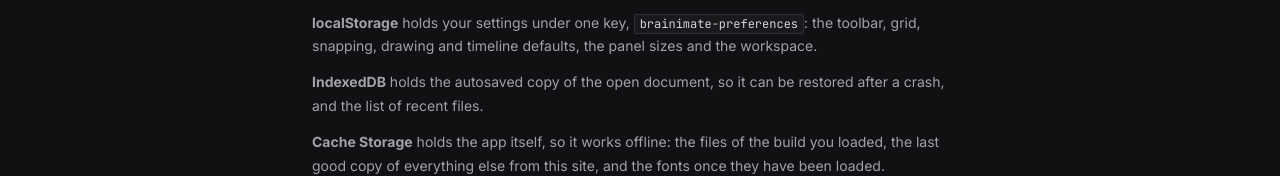
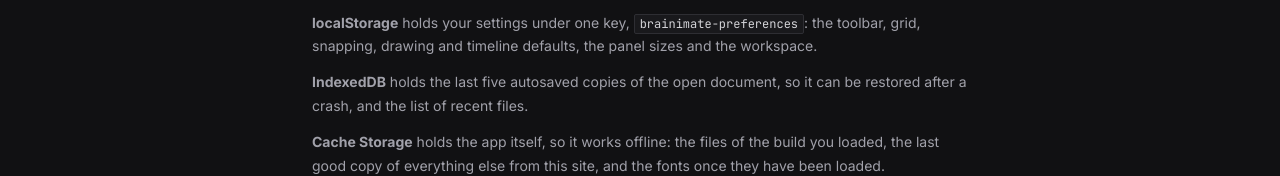
Before and after one commit to swimmingbrain/brainimate, a SvelteKit app: page /privacy in a window 1280 px wide. Shown: the part 567-743 px from the top of the page. Built offline with nearby package versions, Linux system fonts and the light colour scheme.

Commit message:
docs: privacy and security say the browser keeps five autosaved copies

```diff
--- a/src/routes/privacy/+page.svelte
+++ b/src/routes/privacy/+page.svelte
@@ -51,8 +51,8 @@
       toolbar, grid, snapping, drawing and timeline defaults, the panel sizes and the workspace.
     </p>
     <p>
-      <strong>IndexedDB</strong> holds the autosaved copy of the open document, so it can be restored after a
-      crash, and the list of recent files.
+      <strong>IndexedDB</strong> holds the last five autosaved copies of the open document, so it can be restored
+      after a crash, and the list of recent files.
     </p>
     <p>
       <strong>Cache Storage</strong> holds the app itself, so it works offline: the files of the build you
```
Also changed, not shown: 1 other file (tests, documents, lock files or other folders).
